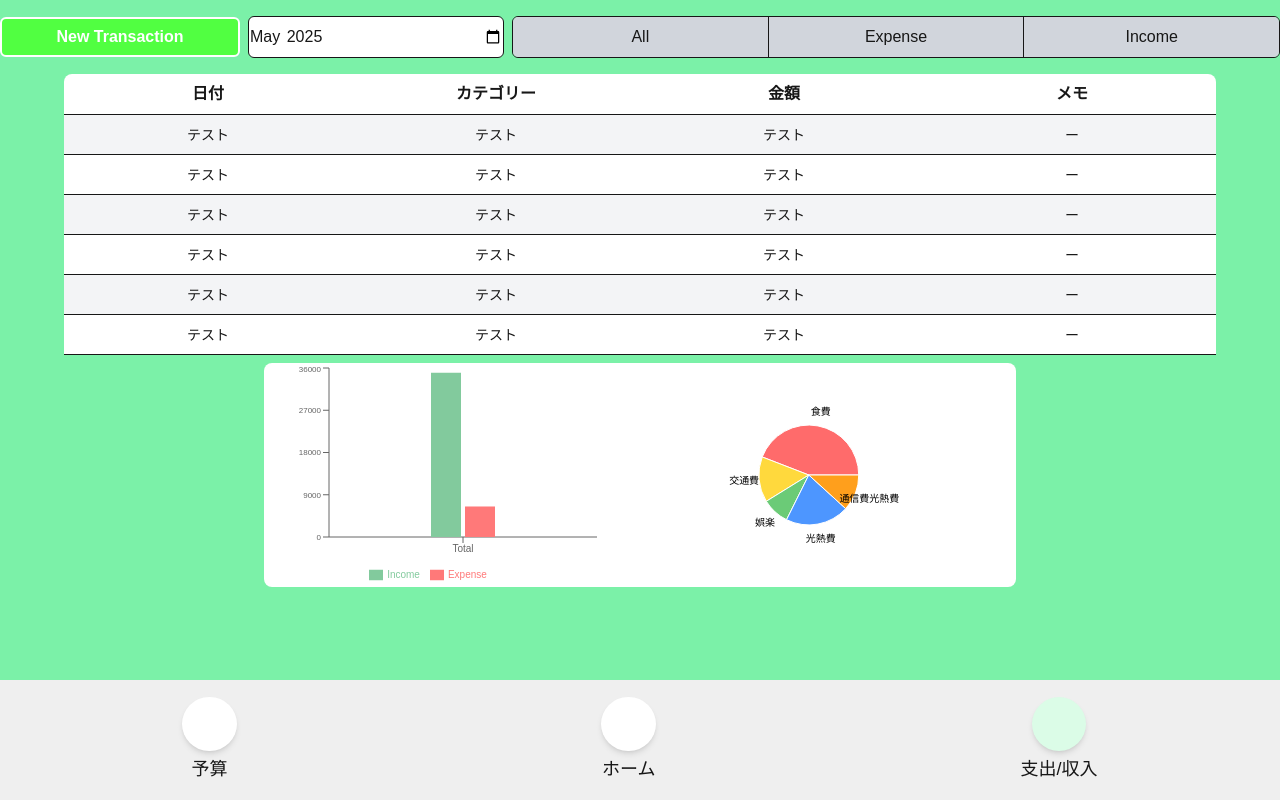
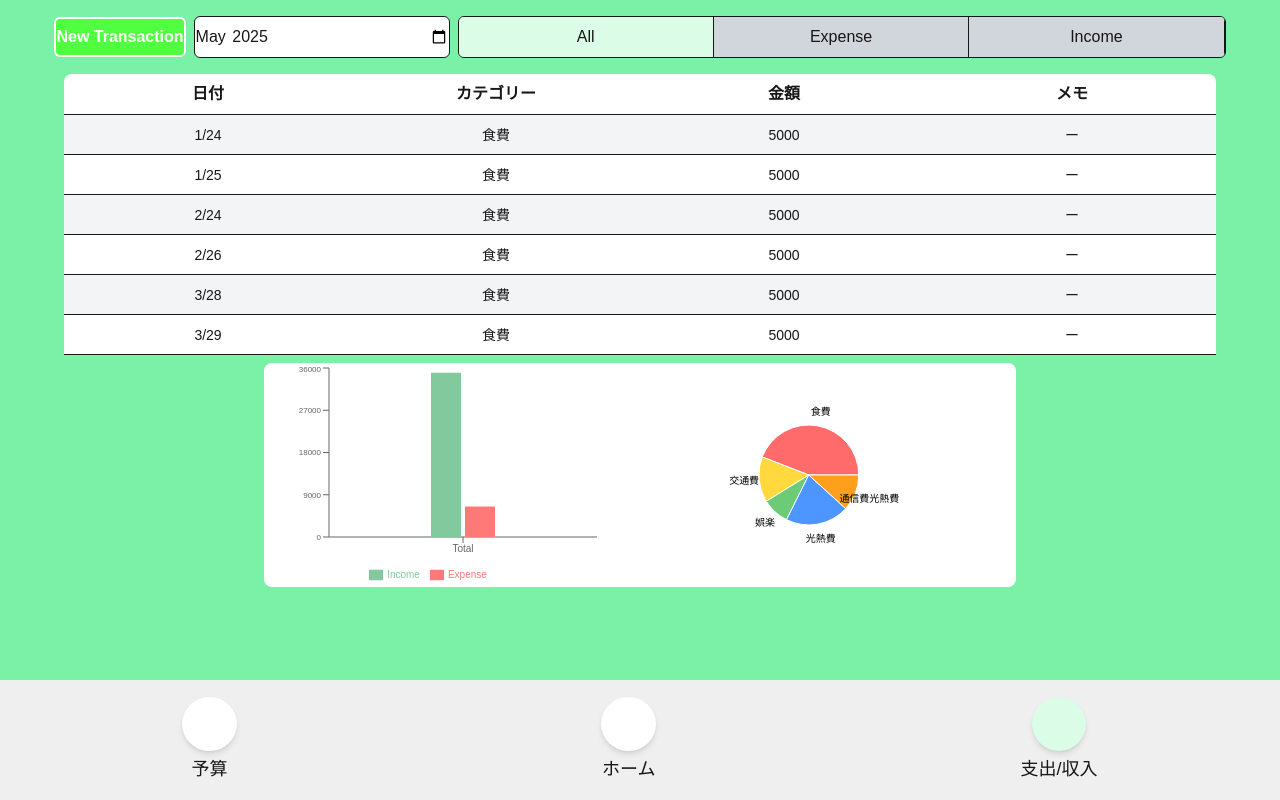
Before and after one commit to CA01971028/household_front, a Next.js app: page /flow in a window 1280 px wide. Built offline with nearby package versions, Linux system fonts and the light colour scheme; some icons are missing.

Commit message:
アイテムを追加するページ作成
日付の形式がdate形式でも変換して表示できるように修正。

```diff
--- a/src/app/flow/page.tsx
+++ b/src/app/flow/page.tsx
@@ -1,22 +1,34 @@
+'use client'
 import ButtonIcon from "@/components/ButtonIcon";
 import Hist from "../../components/Hist"
 import Circle from "../../components/Circle"
+import Link from "next/link";
+import { useState } from "react";
+import Item from "../../components/Item"
 
 const page = () => {
     //グリッドの項目を定義
     const itemName:string[] = ["日付","カテゴリー","金額","メモ"];
-    //グリッドのメインデータ
-    const item:string[] = ["テスト","テスト","テスト","ー"]
+    //表が表示する項目を定義
+    const [itemFilter,setItemFilter] = useState<"All"|"Income"|"Expense">('All');
+
+    const [selectedMonth, setSelectedMonth] = useState<string>('2025-05');
+
+    const handleChange = (e: React.ChangeEvent<HTMLInputElement>) => {
+        setSelectedMonth(e.target.value);
+        console.log('選択された年月:', e.target.value);
+    };
+
     return (
         <div className="h-[100svh] w-screen bg-green-300">
 
             <div className="w-full flex flex-col sm:flex-row pt-4 md:gap-x-2 justify-center items-center">
                 {/* ボタン */}
-                <input
+                <Link href={"/flow/add"}><input
                     type="button"
                     value="New Transaction"
                     className="h-[2.5rem] md:w-full w-[60vw] border-2 rounded-md text-white font-semibold bg-[rgba(81,255,65,1)] hover:bg-[#8af081]"
-                />
+                /></Link>
                 <div className=" flex sm:flex-row gap-x-2 mt-2 md:mt-0">
                     {/* 月選択 */}
                     <input
@@ -24,14 +36,27 @@ const page = () => {
                         min="2020-01"
                         max="2030-12"
                         defaultValue="2025-05"
+                        onChange={handleChange}
                         className="border bg-white rounded-md w-[60vw] md:w-[20vw] "
                     />
 
                     {/* カテゴリ */}
                     <div className="w-full sm:w-[60vw] flex border rounded-md overflow-hidden">
-                        <div className="flex-1 sm:w-[20vw] bg-gray-300 hover:bg-green-50 text-center py-2 border-r-1">All</div>
-                        <div className="flex-1 sm:w-[20vw] bg-gray-300 hover:bg-green-50 text-center py-2 border-r-1">Expense</div>
-                        <div className="flex-1 sm:w-[20vw] bg-gray-300 hover:bg-green-50 text-center py-2">Income</div>
+                        <div
+                            className={`flex-1 sm:w-[20vw] text-center py-2 border-r-1
+                                ${itemFilter === "All" ? "bg-green-100" : "bg-gray-300 hover:bg-green-50"}`}
+                            onClick={() => setItemFilter("All")}
+                        >All</div>
+                        <div
+                            className={`flex-1 sm:w-[20vw] text-center py-2 border-r-1
+                                ${itemFilter === "Expense" ? "bg-green-100" : "bg-gray-300 hover:bg-green-50"}`}
+                            onClick={() => setItemFilter("Expense")}
+                        >Expense</div>
+                        <div
+                            className={`flex-1 sm:w-[20vw] text-center py-2 border-r-1
+                                ${itemFilter === "Income" ? "bg-green-100" : "bg-gray-300 hover:bg-green-50"}`}
+                            onClick={() => setItemFilter("Income")}
+                        >Income</div>
                     </div>
                 </div>
             </div>
@@ -44,28 +69,8 @@ const page = () => {
                         <div key={index} className="py-2">{value}</div>
                         ))}
                     </div>
-                    {/* スクロールする中身 */}
-                    <div className="grid grid-cols-4 text-center h-[30svh]"
-                        style={{
-                            overflowY: 'scroll',
-                            scrollbarWidth: 'none',
-                            msOverflowStyle: 'none'
-                        }}
-                    >
-                        {Array.from({ length: 20 }, (_, i) =>
-                        item.map((value, index) => (
-                            <div
-                            key={`${i}-${index}`}
-                            className={`border-b h-[5svh] text-sm flex items-center justify-center ${
-                                i % 2 === 0 ? 'bg-gray-100' : 'bg-white'
-                            }`}
-                            >
-                                {value}
-                            </div>
-                        ))
-                        )}
-
-                    </div>
+                    {/* itemの中身を表示*/}
+                    <Item filter = {itemFilter} yearMonth = {selectedMonth}/>
                 </div>
                 <div className="flex flex-row p-2 md:w-[60vw]">
                     <Hist/>
--- /dev/null
+++ b/src/components/AddForm.tsx
@@ -0,0 +1,89 @@
+'use client';
+import { useState, useRef, useEffect } from "react";
+
+const presetCategories: string[] = ['食費', '交通費', '娯楽', '光熱費'];
+
+const AddForm = () => {
+  const [input, setInput] = useState('');
+  const [showDropdown, setShowDropdown] = useState(false);
+  const containerRef = useRef<HTMLDivElement>(null);
+
+  useEffect(() => {
+    const handleClickOutside = (event: MouseEvent) => {
+      if (containerRef.current && !containerRef.current.contains(event.target as Node)) {
+        setShowDropdown(false);
+      }
+    };
+    document.addEventListener('mousedown', handleClickOutside);
+    return () => document.removeEventListener('mousedown', handleClickOutside);
+  }, []);
+
+  // 入力を含む候補だけフィルター（空文字なら全部）
+  const filtered = input
+    ? presetCategories.filter(cat => cat.includes(input))
+    : presetCategories;
+
+  const selectCategory = (cat: string) => {
+    setInput(cat);
+    setShowDropdown(false);
+  };
+
+  return (
+    <div className="grid grid-cols-3 grid-rows-4 w-[80vw] h-[60svh] mt-4 mx-auto bg-white rounded-md p-4 gap-2">
+      {/* 日付 */}
+      <div className="font-bold text-center col-span-1 h-full flex items-center justify-center">日付</div>
+      <input
+        type="date"
+        defaultValue={new Date().toISOString().split('T')[0]}
+        className="text-center col-span-2 h-full flex items-center justify-center rounded-md p-2 text-lg"
+      />
+
+      {/* カテゴリー */}
+      <div className="font-bold text-center col-span-1 h-full flex items-center justify-center">カテゴリー</div>
+      <div ref={containerRef} className="relative col-span-2 h-full flex flex-col justify-center">
+
+        {/* 入力欄 */}
+        <input
+          type="text"
+          value={input}
+          onChange={e => {
+            setInput(e.target.value);
+            setShowDropdown(true);
+          }}
+          onFocus={() => setShowDropdown(true)}
+          placeholder="カテゴリーを入力または選択"
+          className="w-full p-2 border rounded-md text-lg"
+        />
+
+        {/* 候補リスト */}
+        {showDropdown && (
+          <ul className="absolute top-full left-0 right-0 bg-white border rounded-md mt-1 max-h-48 overflow-auto shadow-lg z-10">
+            {filtered.length > 0 ? (
+              filtered.map(cat => (
+                <li
+                  key={cat}
+                  onClick={() => selectCategory(cat)}
+                  className="p-2 cursor-pointer hover:bg-blue-100"
+                >
+                  {cat}
+                </li>
+              ))
+            ) : (
+              <li className="p-2 text-gray-500">「{input}」は新しいカテゴリーとして使われます</li>
+            )}
+          </ul>
+        )}
+      </div>
+
+      {/* 金額 */}
+      <div className="font-bold text-center col-span-1 h-full flex items-center justify-center">金額</div>
+      <input type="number" className="text-center col-span-2 h-full flex items-center justify-center rounded-md p-2 text-lg" />
+
+      {/* メモ */}
+      <div className="font-bold text-center col-span-1 h-full flex items-center justify-center">メモ</div>
+      <input type="text" className="text-center col-span-2 h-full flex items-center justify-center rounded-md p-2 text-lg" />
+    </div>
+  );
+};
+
+export default AddForm;
--- a/src/components/CardItem.tsx
+++ b/src/components/CardItem.tsx
@@ -11,18 +11,18 @@ interface CardItemProps {
 
 const CardItem = ({ date, label, amount, image }: CardItemProps) => (
   <>
-      <div className="flex items-center gap-4 mb-1 p-4 border border-gray-300 rounded-lg shadow-sm bg-white">
+      <div className="flex items-center gap-4 mb-1 border border-gray-300 rounded-lg shadow-sm bg-white">
         {image === "true" ? (
           <Image
             src={flyManey}
             alt={`${label}アイコン`}
-            className="w-16 h-16 md:w-20 md:h-20 ml-6 bg-blue-50 rounded-lg border border-black object-contain"
+            className="w-12 h-w-12 md:w-20 md:h-20 ml-6 bg-blue-50 rounded-lg border border-black object-contain"
           />
         ) : (
           <Image
             src={getmaney}
             alt={`${label}アイコン`}
-            className="w-16 h-16 md:w-20 md:h-20 ml-6 bg-blue-50 rounded-lg border border-black object-contain"
+            className="w-12 h-12 md:w-20 md:h-20 ml-6 bg-blue-50 rounded-lg border border-black object-contain"
           />
         )}
 
--- a/src/components/Cards.tsx
+++ b/src/components/Cards.tsx
@@ -7,6 +7,7 @@ const Cards = () => {
       <CardItem date="4/18" label="買い物" amount="￥2,500" image="true" />
       <CardItem date="4/18" label="給料" amount="￥2,500" image="false" />
       <CardItem date="4/18" label="買い物" amount="￥2,500" image="true" />
+      <CardItem date="4/18" label="買い物" amount="￥2,500" image="true" />
     </div>
   );
 };
--- /dev/null
+++ b/src/components/Item.tsx
@@ -0,0 +1,106 @@
+'use client';
+import { useState,useEffect } from "react";
+
+type Items = {
+  "日付": string;
+  "カテゴリー": string;
+  "金額": number;
+  "メモ": string;
+};
+
+type Props = {
+  filter: "All" | "Income" | "Expense";
+  yearMonth: string;
+};
+// yearMonthで指定された年月を表示
+const Item = ({ filter,yearMonth}: Props) => {
+
+  const [filItem,setFilItem] = useState<Items[]|null>([]);
+
+  const expenseItems: Items[] = [
+    { "日付": "2025-01-24", "カテゴリー": "食費", "金額": -5000, "メモ": "ー" },
+    { "日付": "2025-01-25", "カテゴリー": "食費", "金額": -5000, "メモ": "ー" },
+    { "日付": "2025-02-24", "カテゴリー": "食費", "金額": -5000, "メモ": "ー" },
+    { "日付": "2025-02-26", "カテゴリー": "食費", "金額": -5000, "メモ": "ー" },
+    { "日付": "2025-03-28", "カテゴリー": "食費", "金額": -5000, "メモ": "ー" },
+    { "日付": "2025-03-29", "カテゴリー": "食費", "金額": -5000, "メモ": "ー" },
+    { "日付": "2025-03-30", "カテゴリー": "食費", "金額": -5000, "メモ": "ー" },
+  ];
+
+
+  const incomItems: Items[] = [
+    { "日付": "2025-01-24", "カテゴリー": "食費", "金額": 5000, "メモ": "ー" },
+    { "日付": "2025-01-25", "カテゴリー": "食費", "金額": 5000, "メモ": "ー" },
+    { "日付": "2025-02-24", "カテゴリー": "食費", "金額": 5000, "メモ": "ー" },
+    { "日付": "2025-02-26", "カテゴリー": "食費", "金額": 5000, "メモ": "ー" },
+    { "日付": "2025-03-28", "カテゴリー": "食費", "金額": 5000, "メモ": "ー" },
+    { "日付": "2025-03-29", "カテゴリー": "食費", "金額": 5000, "メモ": "ー" },
+    { "日付": "2025-03-30", "カテゴリー": "食費", "金額": 5000, "メモ": "ー" },
+  ];
+
+  const formatDate = (isoDate:string):string =>{
+    const dateObj = new Date(isoDate);
+    const month = dateObj.getMonth() + 1;
+    const day = dateObj.getDate();
+    return `${month}/${day}`;
+  }
+
+  useEffect(()=>{
+    if(filter === "All"){
+       setFilItem(incomItems);
+    }else if(filter === "Expense"){
+       setFilItem(expenseItems);
+    }else {
+       setFilItem(incomItems);
+    }
+  },[filter])
+
+  return (
+    <div
+      className="grid grid-cols-4 text-center h-[30svh] overflow-y-scroll"
+      style={{ scrollbarWidth: 'none', msOverflowStyle: 'none' }}
+    >
+      {filter === "Expense" ?
+        (
+          filItem && filItem.map((value, index) => (
+              <div key={index} className="contents">
+                <div className={`border-b h-[5svh] text-sm flex items-center justify-center ${index % 2 === 0 ? 'bg-gray-100' : 'bg-white'}`}>
+                  {formatDate(value["日付"])}
+                </div>
+                <div className={`border-b h-[5svh] text-sm flex items-center justify-center ${index % 2 === 0 ? 'bg-gray-100' : 'bg-white'}`}>
+                  {value["カテゴリー"]}
+                </div>
+                <div className={`border-b h-[5svh] text-sm flex items-center justify-center ${index % 2 === 0 ? 'bg-gray-100' : 'bg-white'}`}>
+                  {value["金額"]}
+                </div>
+                <div className={`border-b h-[5svh] text-sm flex items-center justify-center ${index % 2 === 0 ? 'bg-gray-100' : 'bg-white'}`}>
+                  {value["メモ"]}
+                </div>
+              </div>
+            )
+          )
+        ):(
+            filItem && filItem.map((value, index) => (
+                <div key={index} className="contents">
+                  <div className={`border-b h-[5svh] text-sm flex items-center justify-center ${index % 2 === 0 ? 'bg-gray-100' : 'bg-white'}`}>
+                  {formatDate(value["日付"])}
+                  </div>
+                  <div className={`border-b h-[5svh] text-sm flex items-center justify-center ${index % 2 === 0 ? 'bg-gray-100' : 'bg-white'}`}>
+                    {value["カテゴリー"]}
+                  </div>
+                  <div className={`border-b h-[5svh] text-sm flex items-center justify-center ${index % 2 === 0 ? 'bg-gray-100' : 'bg-white'}`}>
+                    {value["金額"]}
+                  </div>
+                  <div className={`border-b h-[5svh] text-sm flex items-center justify-center ${index % 2 === 0 ? 'bg-gray-100' : 'bg-white'}`}>
+                    {value["メモ"]}
+                  </div>
+                </div>
+              )
+            )
+        )
+      }
+    </div>
+  );
+};
+
+export default Item;
```
Also changed, not shown: src/app/flow/add/page.tsx (added, +34 -0 lines).
